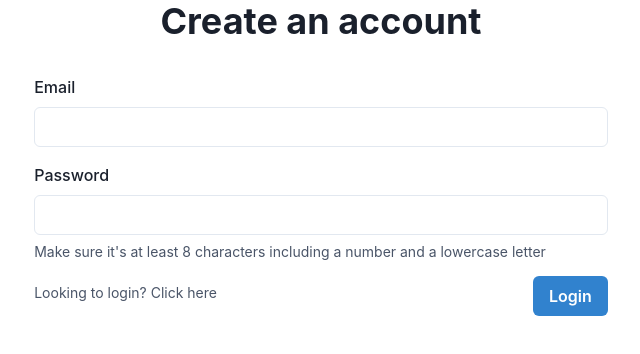
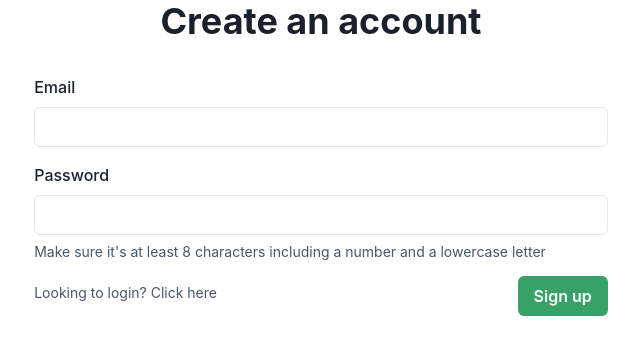
Before and after one commit to upieez/antler-tech-challenge, a Next.js app in the folder antler-onboarding/: page /signup in a window 1280 px wide. Shown: the top 354 px of the page, without its empty margins (319-959 px from the left). Built offline with nearby package versions, Linux system fonts and the light colour scheme.

Commit message:
style: change button to green for signup

```diff
--- a/antler-onboarding/pages/signup/index.tsx
+++ b/antler-onboarding/pages/signup/index.tsx
@@ -35,7 +35,7 @@ export default function Signup() {
 							Looking to login? <Link href='#'>Click here</Link>
 						</FormHelperText>
 						<Spacer />
-						<Button colorScheme='blue'>Login</Button>
+						<Button colorScheme='green'>Sign up</Button>
 					</Flex>
 				</FormControl>
 			</Container>
```
